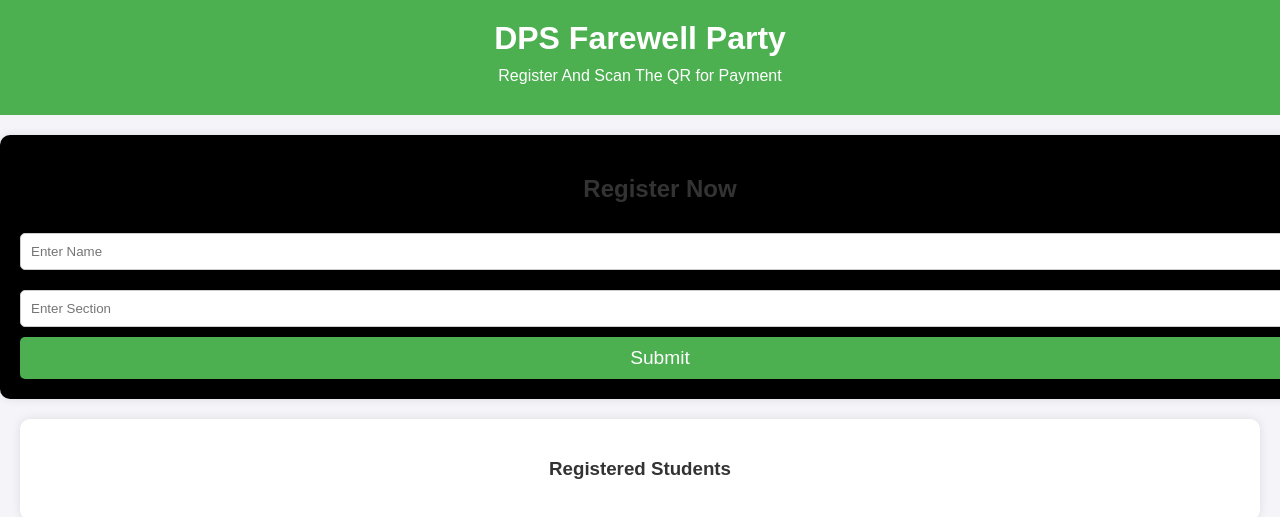
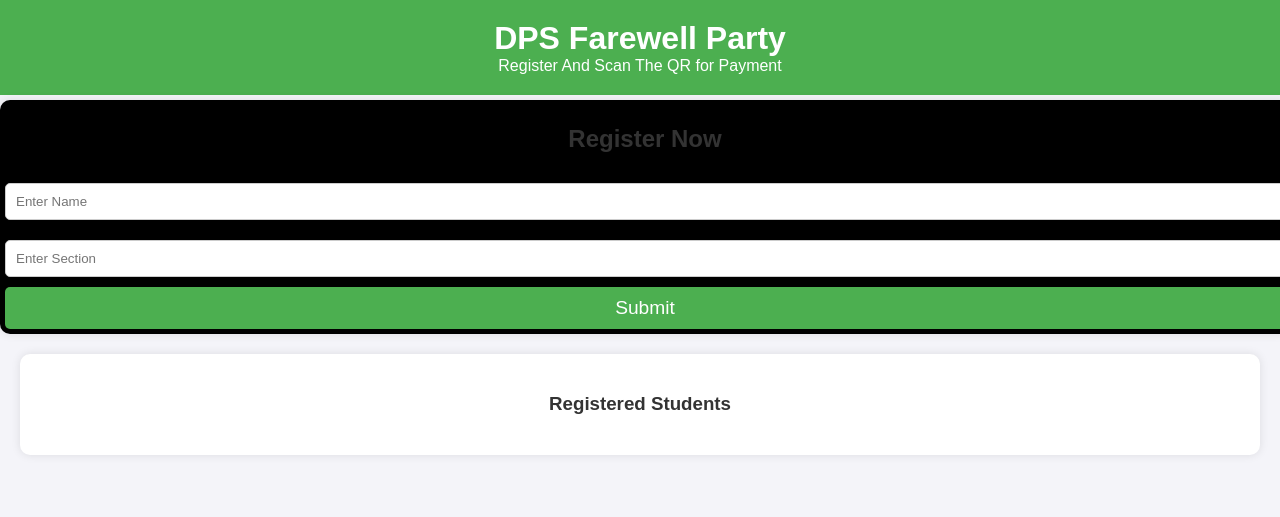
Before and after one commit to Theiplusminus/Farewell-Party, a plain HTML site: page index.html in a window 1280 px wide. Shown: the top 517 px of the page. Drawn offline with Linux system fonts and the light colour scheme.

Commit message:
Update index.html

```diff
--- a/index.html
+++ b/index.html
@@ -23,15 +23,15 @@
       font-size: 2em;
     }
     .header p {
-      margin: 10px 0;
+      margin: 0px 0;
       font-size: 1em;
     }
 
     .form-container {
       width: 100%;
-      margin: 20px auto;
+      margin: 5px auto;
       background: black;
-      padding: 20px;
+      padding: 5px;
       border-radius: 10px;
       box-shadow: 0 0 10px rgba(0, 0, 0, 0.1);
     }
```
